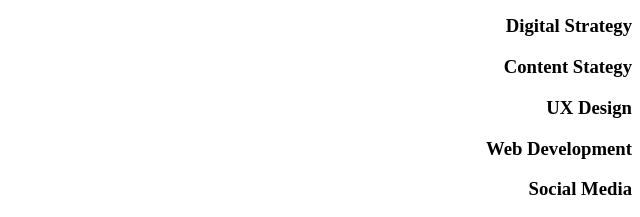
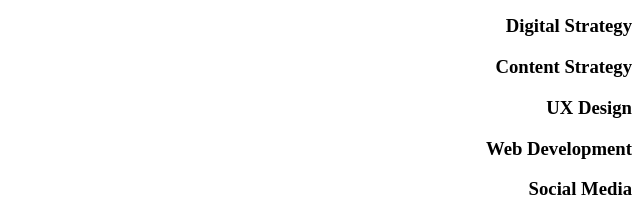
Before and after one commit to starles-barkley/atlas-web_front_end, a plain HTML site: page html_advanced/10-index.html in a window 1280 px wide. Shown: the part 199-416 px from the top of the page, 640-1280 px from the left. Drawn offline with Linux system fonts and the light colour scheme.

Commit message:
fix typo

```diff
--- a/html_advanced/10-index.html
+++ b/html_advanced/10-index.html
@@ -22,7 +22,7 @@
                     <h2>Services</h2>
                     <h3>Design & Concept</h3>
                     <h3>Digital Strategy</h3>
-                    <h3>Content Stategy</h3>
+                    <h3>Content Strategy</h3>
                     <h3>UX Design</h3>
                     <h3>Web Development</h3>
                     <h3>Social Media</h3>
```
